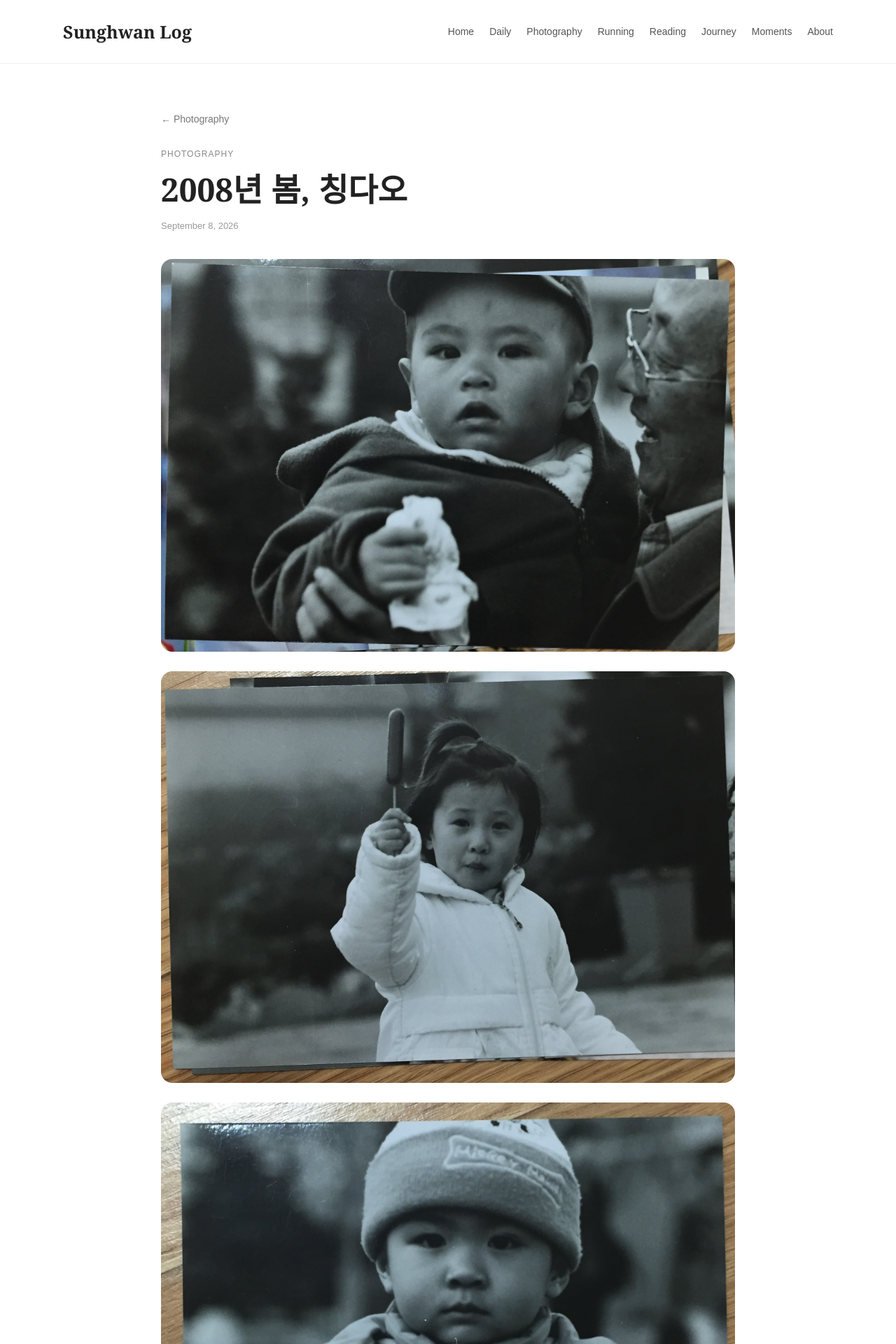
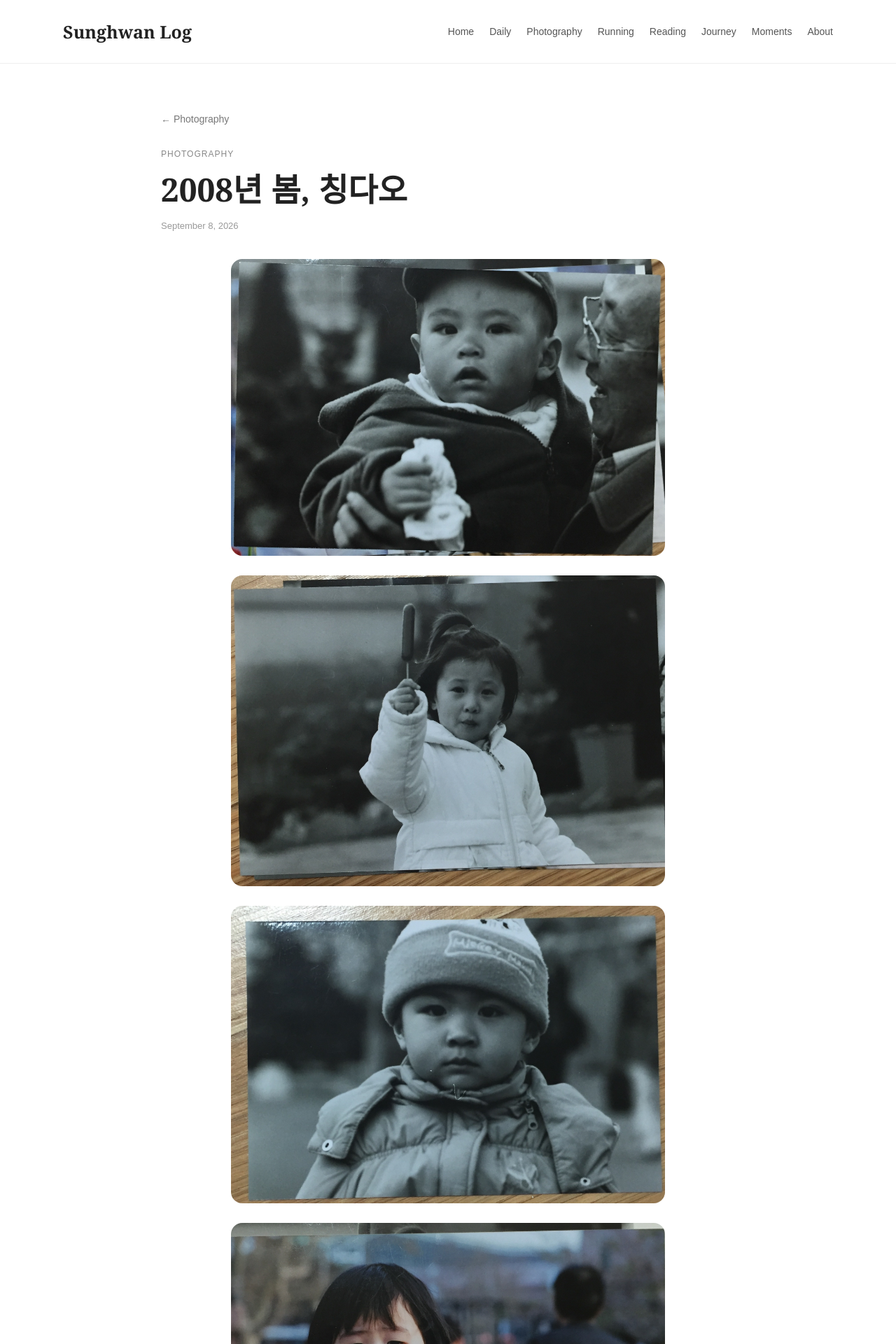
Before and after one commit to sunghwanlog/sunghwanlog.github.io, a Jekyll site: the page built from _posts/2026-09-08-photo-003.md, in a window 1280 px wide. Shown: the top 1920 px of the page at 70% size. Built offline with Jekyll 4.4.1, drawn with Linux system fonts in a browser that asks for light colours.

Commit message:
Update photo.html

```diff
--- a/_layouts/photo.html
+++ b/_layouts/photo.html
@@ -118,22 +118,23 @@
     /* 여러 장짜리 사진 */
 
     .photo-gallery {
-      margin-top: 40px;
+      width: 100%;
+      max-width: 620px;
+      margin: 40px auto 0;
       display: flex;
       flex-direction: column;
       gap: 28px;
     }
 
     .gallery-photo {
+      width: 100%;
       display: flex;
       justify-content: center;
     }
 
     .gallery-photo img {
-      width: auto;
-      max-width: 100%;
-      max-height: 650px;
-      object-fit: contain;
+      width: 100%;
+      height: auto;
       border-radius: 16px;
       display: block;
     }
@@ -237,8 +238,13 @@
         border-radius: 10px;
       }
 
+      .photo-gallery {
+        max-width: 100%;
+      }
+
       .gallery-photo img {
-        max-height: 520px;
+        width: 100%;
+        height: auto;
         border-radius: 10px;
       }
 
```
